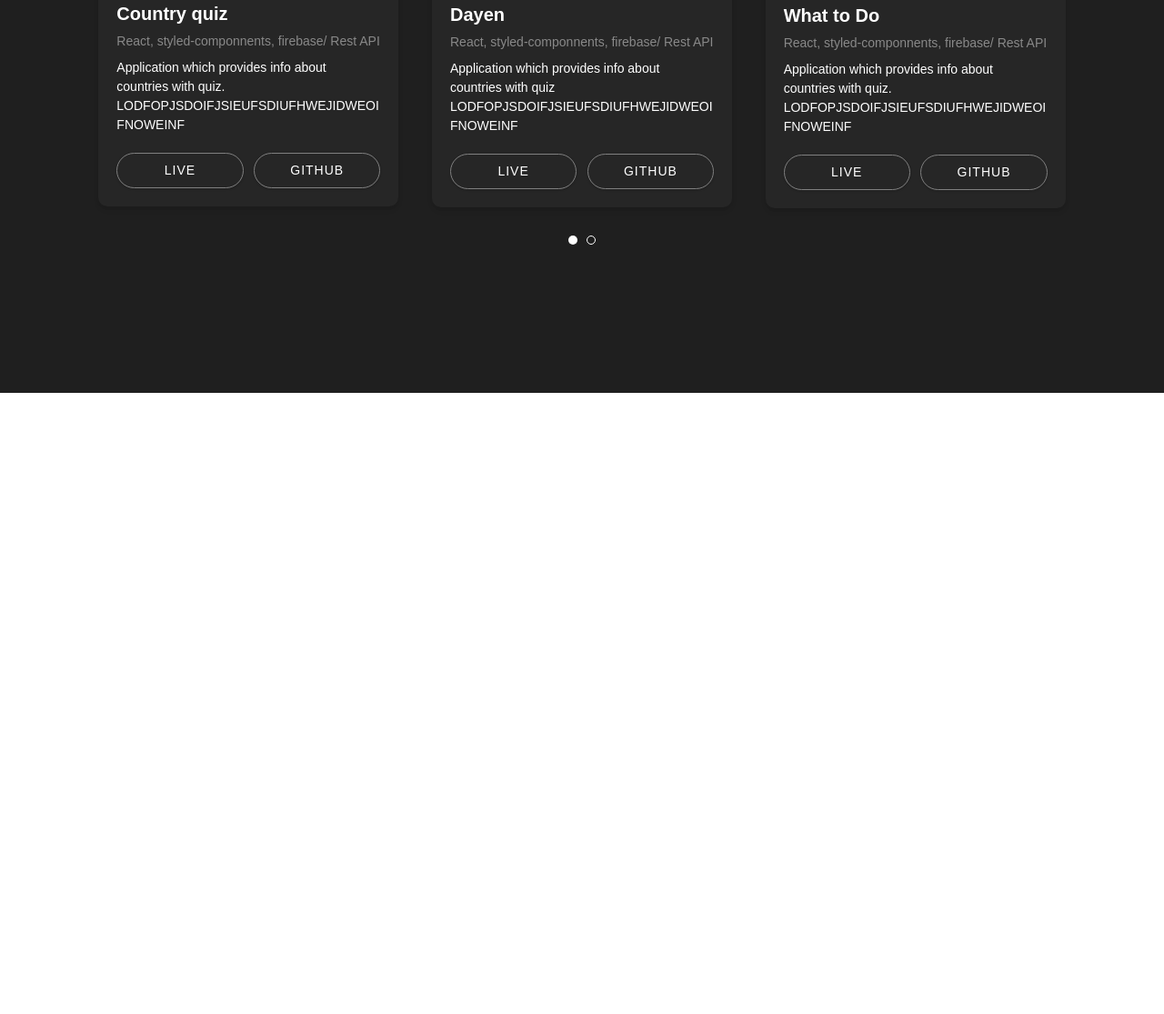
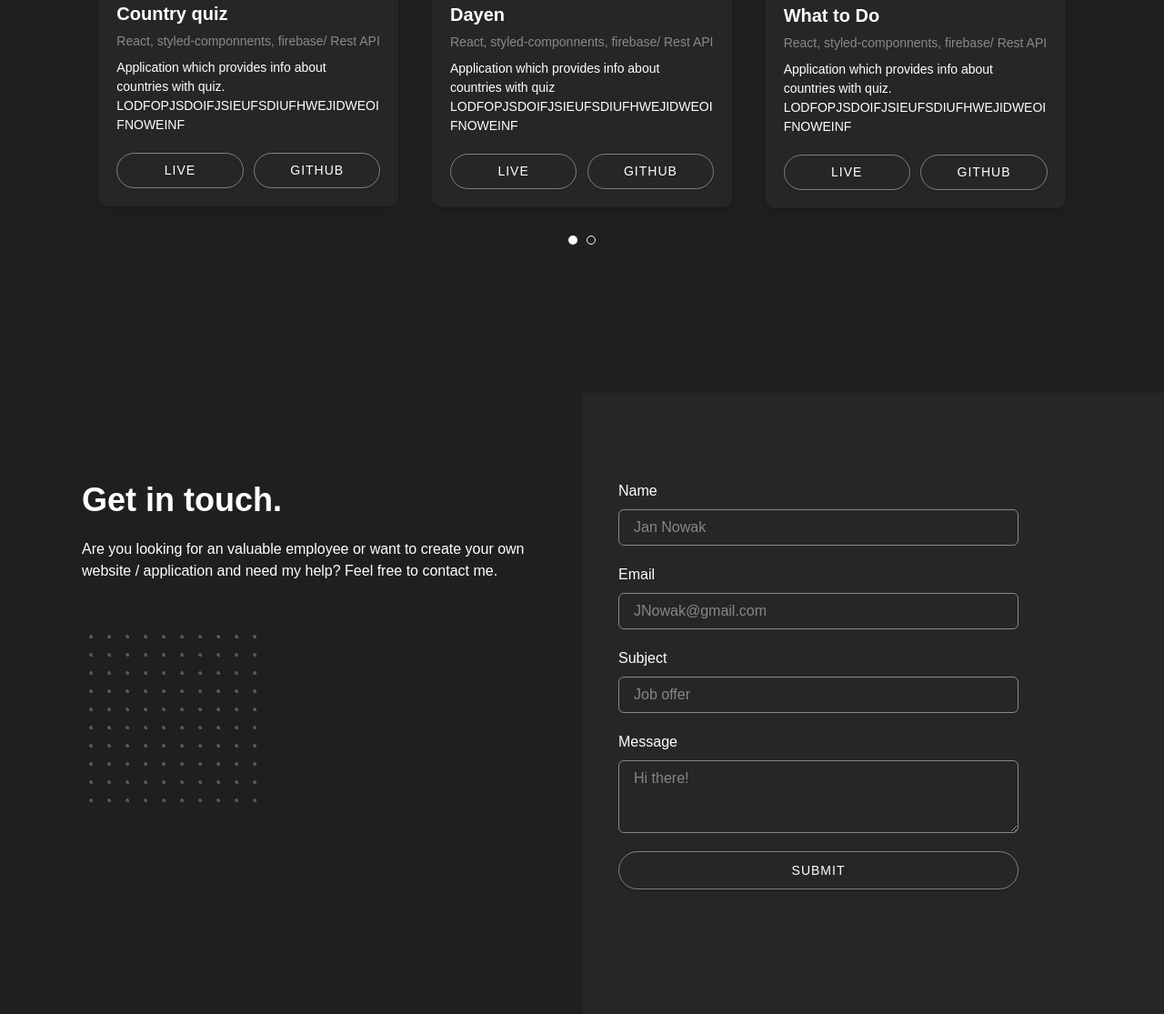
Before and after one commit to filiplizon/leezon, a Gatsby site: page / in a window 1280 px wide. Shown: the part 4150-5265 px from the top of the page at 91% size. Before the commit the page ends 4582 px from the top, so only its background shows below. Built offline with nearby package versions, Linux system fonts and the light colour scheme; Gatsby itself is replaced by a stand-in of ours.

Commit message:
style: Contact

```diff
--- a/src/components/Button/Button.tsx
+++ b/src/components/Button/Button.tsx
@@ -9,6 +9,7 @@ interface ButtonProps {
   isLink?: boolean;
   href?: string;
   py?: number;
+  type?: "submit";
 }
 
 const Button = ({
@@ -18,6 +19,7 @@ const Button = ({
   isLink,
   href,
   py = 5,
+  type,
 }: ButtonProps) => {
   const [isDesktop] = useMediaQuery("(min-width: 700px)");
 
@@ -25,6 +27,7 @@ const Button = ({
 
   return (
     <ButtonComponent
+      type={type}
       href={href}
       textAlign="center"
       borderRadius={30}
--- /dev/null
+++ b/src/components/Contact/Contact.tsx
@@ -0,0 +1,67 @@
+import React from "react";
+import { Box, Flex, Text, useMediaQuery } from "@chakra-ui/react";
+import Heading from "../Heading/Heading";
+import DottedSquare from "../DottedSquare/DottedSquare";
+import ContactForm from "../Form/Form";
+
+const Contact: React.FC = () => {
+  const [isDesktop] = useMediaQuery("(min-width: 700px)");
+
+  return (
+    <Flex
+      bg="dark"
+      id="contact"
+      color="white"
+      minH="90vh"
+      pb={isDesktop ? 10 : "10vh"}
+      pt="12vh"
+      px={5}
+      justifyContent="center"
+      position="relative"
+      _before={{
+        content: '""',
+        position: "absolute",
+        right: 0,
+        top: 0,
+        height: "100%",
+        width: isDesktop ? "50%" : 0,
+        background: "lightdark",
+      }}
+    >
+      <Flex flexDirection={isDesktop ? "row" : "column"} maxW="1100px">
+        <Flex
+          flexDirection="column"
+          width={isDesktop ? "50%" : "100%"}
+          position="relative"
+          pr={10}
+        >
+          <Heading level="h3" mb={5}>
+            Get in touch.
+          </Heading>
+          <Text fontFamily="secondary">
+            Are you looking for an valuable employee or want to create your own
+            website / application and need my help? Feel free to contact me.
+          </Text>
+          {isDesktop && (
+            <DottedSquare
+              width="200px"
+              height="200px"
+              position="relative"
+              bottom="-50px"
+            />
+          )}
+        </Flex>
+        <Box
+          mt={isDesktop ? 0 : 10}
+          ml={isDesktop ? 10 : 0}
+          fontFamily="secondary"
+          width={isDesktop ? "40%" : "100%"}
+        >
+          <ContactForm />
+        </Box>
+      </Flex>
+    </Flex>
+  );
+};
+
+export default Contact;
--- /dev/null
+++ b/src/components/Form/Form.tsx
@@ -0,0 +1,65 @@
+import React from "react";
+import { Formik, Form, FormikHelpers } from "formik";
+import * as Yup from "yup";
+import Button from "../Button/Button";
+import InputField from "../InputField/InputField";
+
+interface ContactFormValues {
+  name: string;
+  email: string;
+  subject: string;
+  message: string;
+}
+
+const initialValues: ContactFormValues = {
+  name: "",
+  email: "",
+  subject: "",
+  message: "",
+};
+
+const validationSchema = Yup.object({
+  name: Yup.string().required("Name is required"),
+  email: Yup.string()
+    .email("Invalid email address")
+    .required("Email is required"),
+  subject: Yup.string().required("Subject is required"),
+  message: Yup.string().required("Message is required"),
+});
+
+const ContactForm: React.FC = () => {
+  const handleSubmit = (
+    values: ContactFormValues,
+    actions: FormikHelpers<ContactFormValues>
+  ) => {
+    console.log(values);
+    actions.resetForm();
+  };
+
+  return (
+    <Formik
+      initialValues={initialValues}
+      validationSchema={validationSchema}
+      onSubmit={handleSubmit}
+      validateOnChange={false}
+      validateOnBlur={false}
+    >
+      <Form>
+        <InputField name="name" label="Name" placeholder="Jan Nowak" />
+        <InputField name="email" label="Email" placeholder="JNowak@gmail.com" />
+        <InputField name="subject" label="Subject" placeholder="Job offer" />
+        <InputField
+          name="message"
+          label="Message"
+          placeholder="Hi there!"
+          isMessage
+        />
+        <Button width="100%" type="submit">
+          Submit
+        </Button>
+      </Form>
+    </Formik>
+  );
+};
+
+export default ContactForm;
--- /dev/null
+++ b/src/components/InputField/InputField.tsx
@@ -0,0 +1,55 @@
+import React from "react";
+import {
+  FormControl,
+  FormLabel,
+  Input,
+  FormErrorMessage,
+  Textarea,
+} from "@chakra-ui/react";
+import { Field } from "formik";
+
+interface InputFieldProps {
+  name: string;
+  label: string;
+  placeholder: string;
+  isMessage?: boolean;
+}
+
+const InputField: React.FC<InputFieldProps> = ({
+  name,
+  label,
+  placeholder,
+  isMessage,
+}) => {
+  const InputComponent = isMessage ? Textarea : Input;
+  return (
+    <Field name={name}>
+      {({ field, form }) => (
+        <FormControl isInvalid={form.errors[name] && form.touched[name]} mb={5}>
+          <FormLabel htmlFor={name}>{label}</FormLabel>
+          <InputComponent
+            {...field}
+            borderColor="gray"
+            _focus={{
+              borderColor: "white",
+              shadow: "none",
+            }}
+            _hover={{ borderColor: "white" }}
+            _placeholder={{ color: "gray" }}
+            sx={{
+              "&:-webkit-autofill": {
+                transition: "background-color 5000s ease-in-out 0s",
+                WebkitTextFillColor: "white !important",
+              },
+            }}
+            id={name}
+            placeholder={placeholder}
+          />
+          <FormErrorMessage>{form.errors[name]}</FormErrorMessage>
+        </FormControl>
+      )}
+    </Field>
+  );
+};
+
+export default InputField;
--- a/src/pages/index.tsx
+++ b/src/pages/index.tsx
@@ -8,6 +8,7 @@ import About from "../components/About/About";
 import Experience from "../components/Experience/Experience";
 import Skills from "../components/Skills/Skills";
 import Projects from "../components/Projects/Projects";
+import Contact from "../components/Contact/Contact";
 
 const IndexPage = () => {
   return (
@@ -18,6 +19,7 @@ const IndexPage = () => {
         <Experience />
         <Skills />
         <Projects />
+        <Contact />
       </Layout>
     </ChakraProvider>
   );
```
